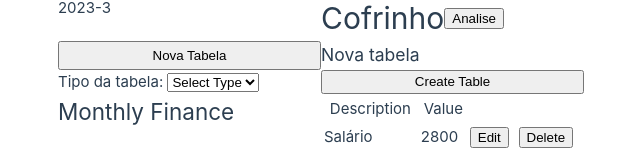
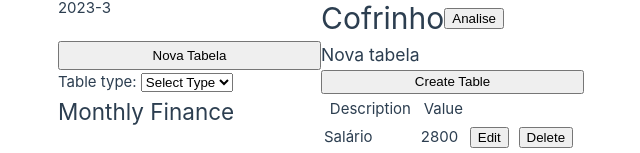
Before and after one commit to brunodnc/cofrinho, a Vue app: page / in a window 1280 px wide. Both pictures are taken after a click on the button "Nova Tabela". Shown: the part 243-396 px from the top of the page, without its empty margins (319-959 px from the left). Built offline with nearby package versions, Linux system fonts and the light colour scheme; what vue-month-picker would draw is missing.

Commit message:
fix: set select option value i new table

```diff
--- a/src/components/newTableComponent.vue
+++ b/src/components/newTableComponent.vue
@@ -1,13 +1,15 @@
 <template>
     <h3>Nova tabela</h3>
     <form>
-        <label>Tipo da tabela: </label> <select v-model="tableType">
+        <label>Table type: </label> <select v-model="tableType">
             <option disabled value="">Select Type</option>
-            <option>Initial Table</option>
-            <option>In</option>
-            <option>Out</option>
+            <option value="initial">Initial Table</option>
+            <option value="in">In</option>
+            <option value="out">Out</option>
         </select>
-        <div v-if="tableType === 'In' || tableType === 'Out'">
+        <div v-if="tableType === 'initial'">
+        </div>
+        <div v-if="tableType === 'in' || tableType === 'out'">
             <label for="tableNameInput">Table Name: </label>
             <input id="tableNameInput" v-model="tableName">
         </div>
@@ -28,18 +30,18 @@ let tableType: Ref<string> = ref("");
 
 
 function handleCreateTable() {
-    if (tableType.value.length < 1 || (tableName.value.length < 1 && (tableType.value === 'In' || tableType.value === 'Out'))) {
+    if (tableType.value.length < 1 || (tableName.value.length < 1 && (tableType.value === 'in' || tableType.value === 'out'))) {
         error.value = "Please fill the form correctly";
         return null;
     }
     let newTable = null;
-    if (tableType.value === 'Initial Table') {
+    if (tableType.value === 'initial') {
         return null;
     }
-    if (tableType.value === 'In') {
+    if (tableType.value === 'in') {
         return null;
     }
-    if (tableType.value === 'Out') {
+    if (tableType.value === 'out') {
         return null;
     }
     // save table with tauri rust
```
